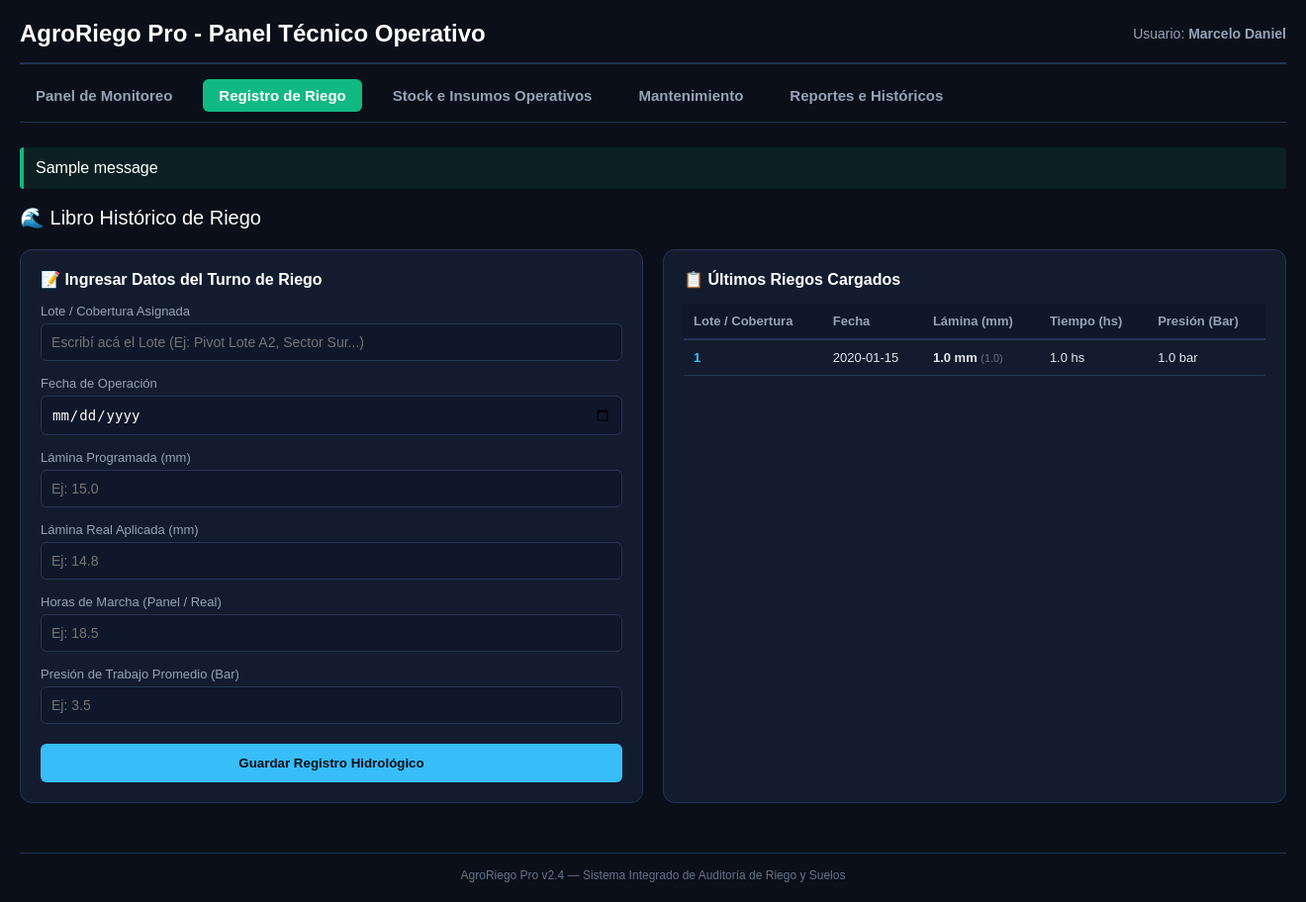
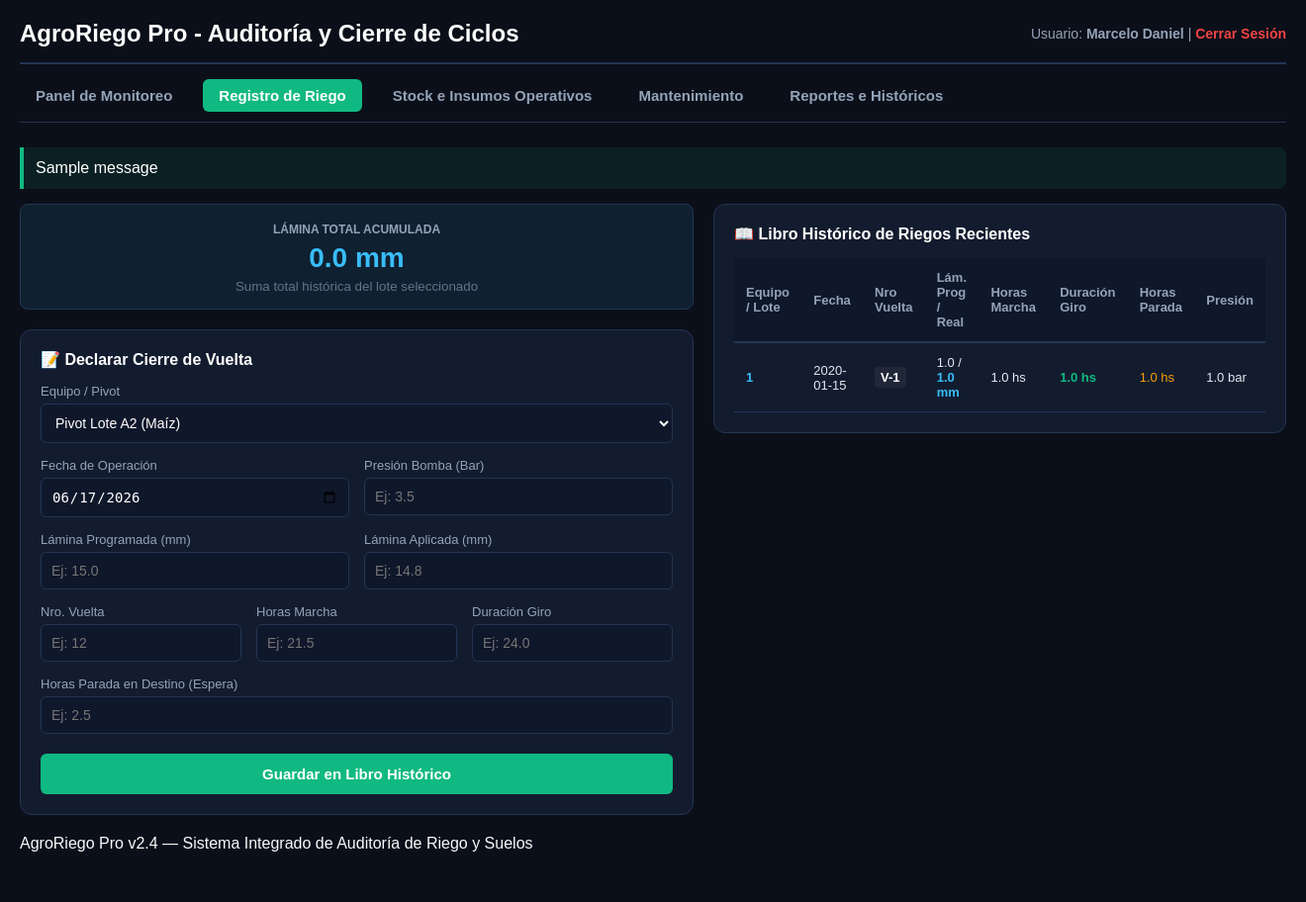
Before and after one commit to Agro-Cloud-Riego/Agro-Cloud-Riego, a Flask app: page /registrar-riego in a window 1320 px wide. Shown: the whole page at 99% size. After the commit the page ends 861 px from the top, so only its background shows below. Run offline with Flask 3, Linux system fonts and the light colour scheme; the visitor is signed in with stand-in values (Sample User, id 1); tables that the repository leaves empty hold one stand-in row (values such as "Sample post"); one stand-in notice (Sample message) is shown.

Commit message:
registrar_riego.html

```diff
--- a/templates/registrar_riego.html
+++ b/templates/registrar_riego.html
@@ -23,39 +23,50 @@
         .nav-link:hover { color: #fff; background: var(--bg-tarjeta); }
         .nav-link.active { color: #fff; background: var(--verde); }
 
-        .grid-layout { display: grid; grid-template-columns: 1fr 1fr; gap: 20px; }
-        @media(max-width: 900px) { .grid-layout { grid-template-columns: 1fr; } }
+        .layout-registro { display: grid; grid-template-columns: 1fr 2fr; gap: 20px; }
+        @media(max-width: 950px) { .layout-registro { grid-template-columns: 1fr; } }
 
         .tarjeta { background-color: var(--bg-tarjeta); border: 1px solid var(--borde); border-radius: 12px; padding: 20px; margin-bottom: 20px; }
-        .tarjeta-titulo { font-size: 16px; font-weight: bold; color: #fff; margin-top: 0; margin-bottom: 15px; }
+        .tarjeta-titulo { font-size: 16px; font-weight: bold; color: #fff; margin-top: 0; margin-bottom: 15px; display: flex; align-items: center; gap: 8px; }
 
         .formulario { display: flex; flex-direction: column; gap: 15px; }
+        .fila-form { display: grid; grid-template-columns: 1fr 1fr; gap: 15px; }
+        .fila-triple { display: grid; grid-template-columns: repeat(3, 1fr); gap: 15px; }
+        @media(max-width: 500px) {
+            .fila-form { grid-template-columns: 1fr; }
+            .fila-triple { grid-template-columns: 1fr; }
+        }
+
         .grupo-campo { display: flex; flex-direction: column; }
         label { font-size: 13px; color: #94a3b8; margin-bottom: 5px; }
-        input { background: #0f172a; border: 1px solid var(--borde); padding: 10px; color: white; border-radius: 6px; font-size: 14px; }
-        .btn-enviar { background: var(--texto-ok); border: none; color: #0b0f19; padding: 12px; font-weight: bold; border-radius: 6px; cursor: pointer; margin-top: 5px; }
-        .btn-enviar:hover { background: #0284c7; color: white; }
+        input, select { background: #0f172a; border: 1px solid var(--borde); padding: 10px; color: white; border-radius: 6px; font-size: 14px; }
 
-        .table-responsive { overflow-x: auto; }
+        .btn-enviar { background: var(--verde); border: none; color: white; padding: 12px; font-weight: bold; border-radius: 6px; cursor: pointer; font-size: 15px; margin-top: 5px; }
+        .btn-enviar:hover { background: #059669; }
+
+        .table-responsive { overflow-x: auto; margin-top: 10px; }
         table { width: 100%; border-collapse: collapse; font-size: 13px; }
-        th { background-color: #0f172a; color: #94a3b8; padding: 10px; border-bottom: 2px solid var(--borde); text-align: left; }
-        td { padding: 10px; border-bottom: 1px solid var(--borde); color: #e2e8f0; }
+        th { background-color: #0f172a; color: #94a3b8; padding: 12px; border-bottom: 2px solid var(--borde); text-align: left; }
+        td { padding: 12px; border-bottom: 1px solid var(--borde); color: #e2e8f0; }
 
-        footer { border-top: 1px solid var(--borde); padding-top: 15px; margin-top: 30px; text-align: center; font-size: 12px; color: #64748b; }
+        .badge-acumulado { background: rgba(56, 189, 248, 0.1); border: 1px solid var(--borde); padding: 15px; border-radius: 8px; text-align: center; margin-bottom: 20px; }
+        .badge-valor { font-size: 28px; font-weight: bold; color: var(--texto-ok); margin-top: 5px; }
+        .alerta-item { background: rgba(16, 185, 129, 0.1); border-left: 4px solid var(--verde); padding: 12px; border-radius: 0 8px 8px 0; margin-bottom: 15px; }
     </style>
 </head>
 <body>
 
     <header>
-        <h1>AgroRiego Pro - Panel Técnico Operativo</h1>
+        <h1>AgroRiego Pro - Auditoría y Cierre de Ciclos</h1>
         <div style="font-size: 14px; color: #94a3b8;">
-            Usuario: <strong>Marcelo Daniel</strong>
+            Usuario: <strong>Marcelo Daniel</strong> |
+            <a href="{{ url_for('logout') }}" style="color: var(--alerta); text-decoration: none; font-weight: bold;">Cerrar Sesión</a>
         </div>
     </header>
 
     <div class="nav-principal">
-        <a href="{{ url_for('index', equipo='PIVOT-LOTE-A2') }}" class="nav-link">Panel de Monitoreo</a>
-        <a href="{{ url_for('registrar_riego') }}" class="nav-link active">Registro de Riego</a>
+        <a href="{{ url_for('index', equipo=data.id) }}" class="nav-link">Panel de Monitoreo</a>
+        <a href="{{ url_for('registrar_riego', equipo=data.id) }}" class="nav-link active">Registro de Riego</a>
         <a href="{{ url_for('stock') }}" class="nav-link">Stock e Insumos Operativos</a>
         <a href="{{ url_for('mantenimiento') }}" class="nav-link">Mantenimiento</a>
         <a href="{{ url_for('reportes') }}" class="nav-link">Reportes e Históricos</a>
@@ -64,60 +75,94 @@
     {% with messages = get_flashed_messages(with_categories=true) %}
       {% if messages %}
         {% for category, message in messages %}
-          <div style="background: rgba(16, 185, 129, 0.1); border-left: 4px solid var(--verde); padding: 12px; margin-bottom: 15px; border-radius: 4px; color: #fff;">
-              {{ message }}
+          <div class="alerta-item">
+              <span style="color: #fff;">{{ message }}</span>
           </div>
         {% endfor %}
       {% endif %}
     {% endwith %}
 
-    <h2 style="color: #fff; font-size: 20px; margin-bottom: 20px; font-weight: normal;">🌊 Libro Histórico de Riego</h2>
+    <div class="layout-registro">
+        <div>
+            <div class="badge-acumulado">
+                <label style="color: #94a3b8; font-size: 12px; font-weight: bold; text-transform: uppercase;">Lámina Total Acumulada</label>
+                <div class="badge-valor">{{ total_acumulado_mm }} mm</div>
+                <small style="color: #64748b; display: block; margin-top: 5px;">Suma total histórica del lote seleccionado</small>
+            </div>
 
-    <div class="grid-layout">
             <div class="tarjeta">
-            <div class="tarjeta-titulo">📝 Ingresar Datos del Turno de Riego</div>
-            <form action="{{ url_for('registrar_riego') }}" method="POST" class="formulario">
+                <div class="tarjeta-titulo">📝 Declarar Cierre de Vuelta</div>
+                <form method="POST" action="{{ url_for('registrar_riego') }}" class="formulario">
+                    <div class="grupo-campo">
+                        <label>Equipo / Pivot</label>
+                        <select name="equipo_id" required>
+                            <option value="PIVOT-LOTE-A2" {% if data.id == 'PIVOT-LOTE-A2' %}selected{% endif %}>Pivot Lote A2 (Maíz)</option>
+                            <option value="FRONTAL-F22" {% if data.id == 'FRONTAL-F22' %}selected{% endif %}>Frontal F22 (Soja)</option>
+                        </select>
+                    </div>
 
+                    <div class="fila-form">
                         <div class="grupo-campo">
-                    <label>Lote / Cobertura Asignada</label>
-                    <input type="text" name="equipo_id" placeholder="Escribí acá el Lote (Ej: Pivot Lote A2, Sector Sur...)" required autocomplete="off">
+                            <label>Fecha de Operación</label>
+                            <input type="date" name="fecha" value="{{ fecha_hoy }}" required>
+                        </div>
+                        <div class="grupo-campo">
+                            <label>Presión Bomba (Bar)</label>
+                            <input type="number" name="presion_bar" step="0.1" placeholder="Ej: 3.5" required>
+                        </div>
+                    </div>
+
+                    <div class="fila-form">
+                        <div class="grupo-campo">
+                            <label>Lámina Programada (mm)</label>
+                            <input type="number" name="lamina_programada" step="0.1" placeholder="Ej: 15.0" required>
+                        </div>
+                        <div class="grupo-campo">
+                            <label>Lámina Aplicada (mm)</label>
+                            <input type="number" name="lamina_mm" step="0.1" placeholder="Ej: 14.8" required>
+                        </div>
+                    </div>
+
+                    <div class="fila-triple">
+                        <div class="grupo-campo">
+                            <label>Nro. Vuelta</label>
+                            <input type="number" name="nro_vuelta" step="1" placeholder="Ej: 12" required>
+                        </div>
+                        <div class="grupo-campo">
+                            <label>Horas Marcha</label>
+                            <input type="number" name="horas_operadas" step="0.1" placeholder="Ej: 21.5" required>
+                        </div>
+                        <div class="grupo-campo">
+                            <label>Duración Giro</label>
+                            <input type="number" name="duracion_vuelta" step="0.1" placeholder="Ej: 24.0" required>
+                        </div>
                     </div>
 
                     <div class="grupo-campo">
-                    <label>Fecha de Operación</label>
-                    <input type="date" name="fecha" required>
+                        <label>Horas Parada en Destino (Espera)</label>
+                        <input type="number" name="horas_parada" step="0.1" placeholder="Ej: 2.5" required>
                     </div>
-                <div class="grupo-campo">
-                    <label>Lámina Programada (mm)</label>
-                    <input type="number" step="0.1" name="lamina_programada" placeholder="Ej: 15.0" required>
-                </div>
-                <div class="grupo-campo">
-                    <label>Lámina Real Aplicada (mm)</label>
-                    <input type="number" step="0.1" name="lamina_mm" placeholder="Ej: 14.8" required>
-                </div>
-                <div class="grupo-campo">
-                    <label>Horas de Marcha (Panel / Real)</label>
-                    <input type="number" step="0.1" name="horas_operadas" placeholder="Ej: 18.5" required>
-                </div>
-                <div class="grupo-campo">
-                    <label>Presión de Trabajo Promedio (Bar)</label>
-                    <input type="number" step="0.1" name="presion_bar" placeholder="Ej: 3.5" required>
-                </div>
-                <button type="submit" class="btn-enviar">Guardar Registro Hidrológico</button>
+
+                    <button type="submit" class="btn-enviar">Guardar en Libro Histórico</button>
                 </form>
             </div>
+        </div>
 
+        <div>
             <div class="tarjeta">
-            <div class="tarjeta-titulo">📋 Últimos Riegos Cargados</div>
+                <div class="tarjeta-titulo">📖 Libro Histórico de Riegos Recientes</div>
                 <div class="table-responsive">
                     <table>
                         <thead>
                             <tr>
-                            <th>Lote / Cobertura</th>
+                                <th>Equipo / Lote</th>
                                 <th>Fecha</th>
-                            <th>Lámina (mm)</th>
-                            <th>Tiempo (hs)</th>
-                            <th>Presión (Bar)</th>
+                                <th>Nro Vuelta</th>
+                                <th>Lám. Prog / Real</th>
+                                <th>Horas Marcha</th>
+                                <th>Duración Giro</th>
+                                <th>Horas Parada</th>
+                                <th>Presión</th>
                             </tr>
                         </thead>
                         <tbody>
@@ -125,16 +170,20 @@
                             <tr>
                                 <td><span style="color: var(--texto-ok); font-weight: bold;">{{ r.equipo_id }}</span></td>
                                 <td>{{ r.fecha }}</td>
-                            <td><strong>{{ r.lamina_mm }} mm</strong> <small style="color: #64748b;">({{ r.lamina_programada }})</small></td>
+                                <td><strong style="color: #fff; background: rgba(255,255,255,0.05); padding: 3px 6px; border-radius: 4px;">V-{{ r.nro_vuelta if r.nro_vuelta else '-' }}</strong></td>
+                                <td>{{ r.lamina_programada }} / <strong style="color: var(--texto-ok);">{{ r.lamina_mm }} mm</strong></td>
                                 <td>{{ r.horas_operadas }} hs</td>
+                                <td style="color: var(--verde); font-weight: bold;">{{ r.duracion_vuelta if r.duracion_vuelta else '-' }} hs</td>
+                                <td style="color: var(--amarillo);">{{ r.horas_parada if r.horas_parada else '0.0' }} hs</td>
                                 <td>{{ r.presion_bar }} bar</td>
                             </tr>
                             {% endfor %}
                             {% if not riegos %}
-                            <tr><td colspan="5" style="text-align: center; color: #64748b;">No hay turnos de riego cargados recientemente.</td></tr>
+                                <tr><td colspan="8" style="text-align: center; color: #64748b;">No hay turnos ni vueltas de riego cargados recientemente.</td></tr>
                             {% endif %}
                         </tbody>
                     </table>
+                </div>
             </div>
         </div>
     </div>
```
Lines whose indentation alone changed are shown as unchanged.
